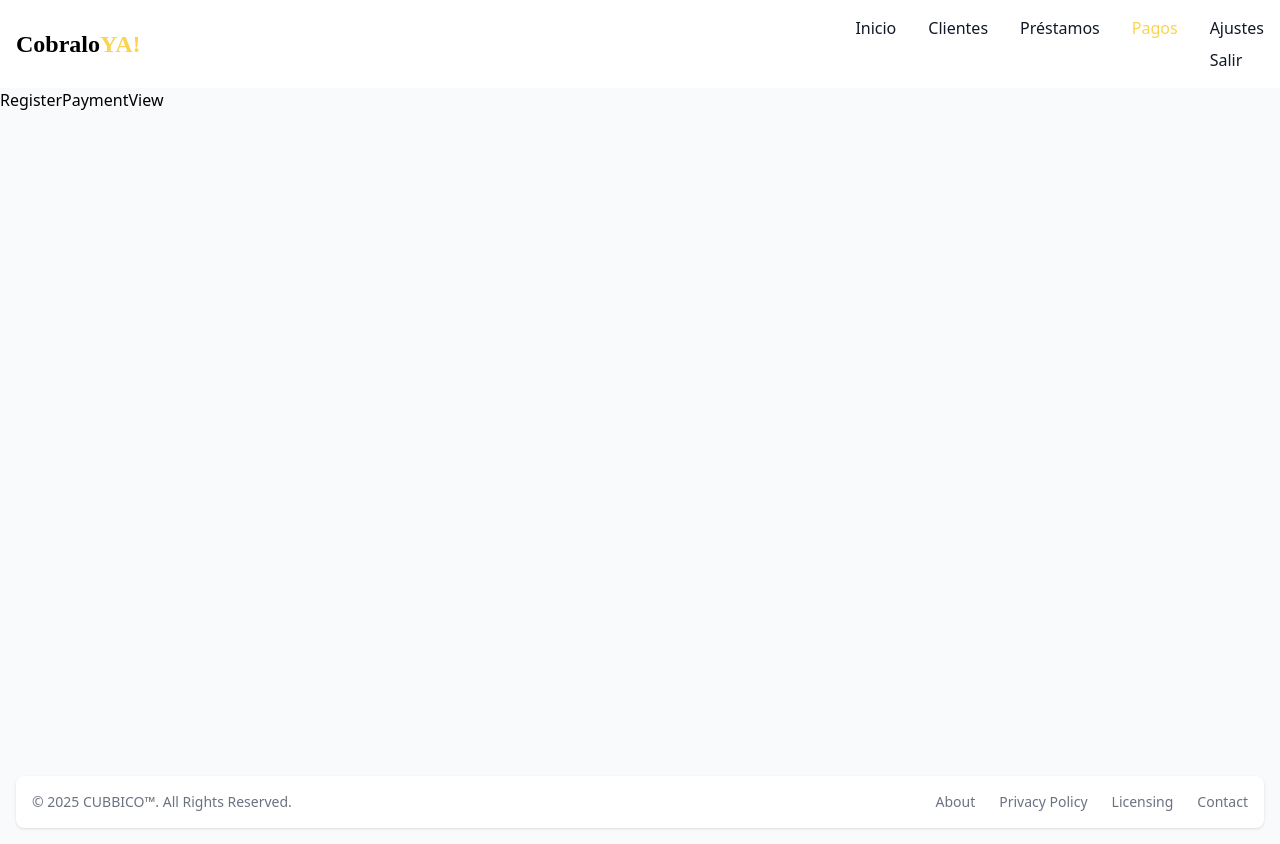
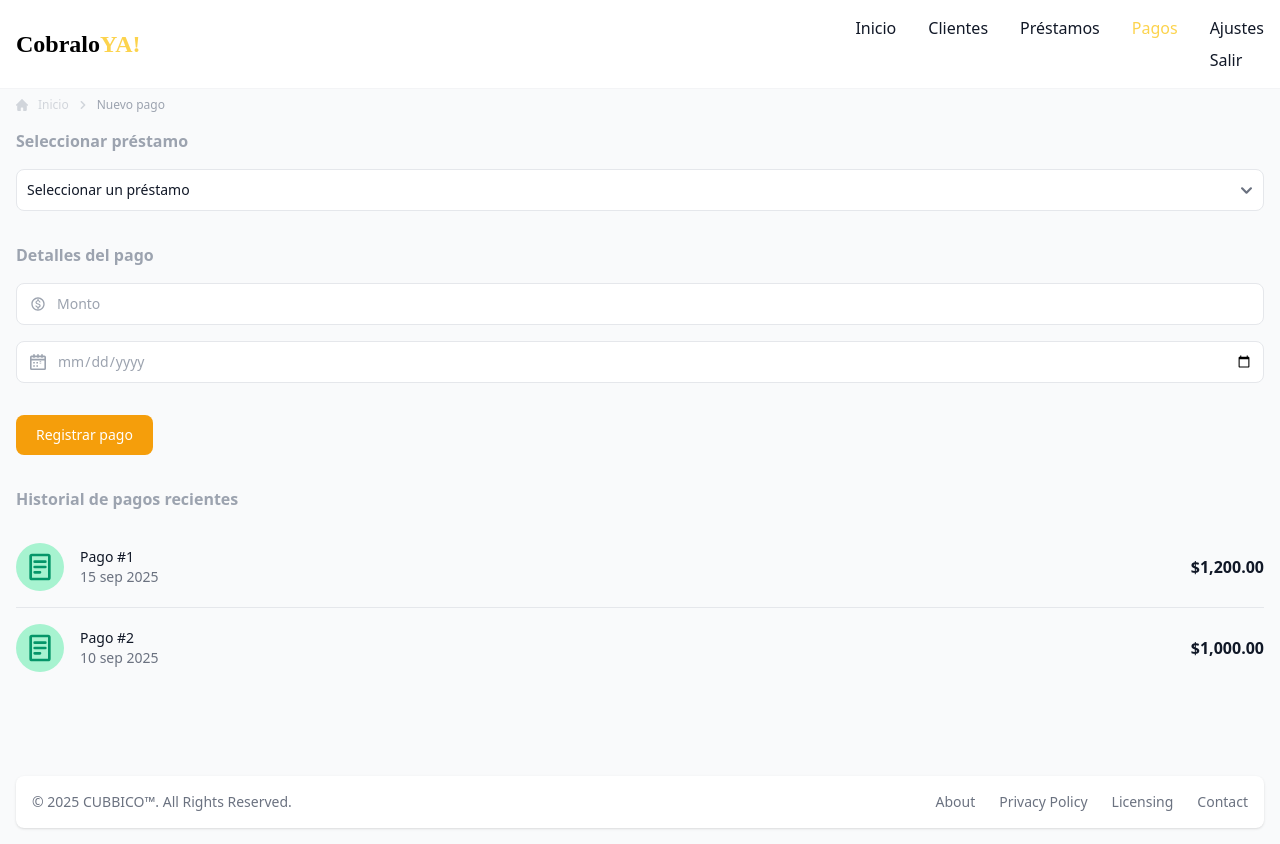
Before and after one commit to jhofrandev/cobraloya-frontend, a React (Vite) app: page /payment/register in a window 1280 px wide. Built offline with nearby package versions, Linux system fonts and the light colour scheme; a web font is replaced by a local one.

Commit message:
feat(payment): implement register payment view with form and history
refactor(loan): clean up layout structure in loans view

```diff
--- a/src/views/loan/LoansView.tsx
+++ b/src/views/loan/LoansView.tsx
@@ -12,7 +12,6 @@ export default function LoansView() {
 
   return (
     <>
-      <div>
       <Breadcrumb className="bg-white border-t border-t-gray-100 pt-2 pb-4 dark:bg-gray-900">
         <li aria-current="page">
           <div className="flex items-center">
@@ -184,7 +183,6 @@ export default function LoansView() {
           </div>
         </div>
       </TabsLoans>
-      </div>
     </>
   );
 }
--- a/src/views/payment/RegisterPaymentView.tsx
+++ b/src/views/payment/RegisterPaymentView.tsx
@@ -1,3 +1,166 @@
+import Breadcrumb from "../../components/Breadcrumb";
+import { formatCurrency } from "../../utils/utils";
+
 export default function RegisterPaymentView() {
-  return <div>RegisterPaymentView</div>;
+  return (
+    <>
+      <Breadcrumb className="border-t border-t-gray-100 pt-2 pb-4 dark:bg-gray-900">
+        <li aria-current="page">
+          <div className="flex items-center">
+            <svg
+              className="rtl:rotate-180 w-2 h-2 text-gray-300 mx-0.5"
+              aria-hidden="true"
+              xmlns="http://www.w3.org/2000/svg"
+              fill="none"
+              viewBox="0 0 6 10"
+            >
+              <path
+                stroke="currentColor"
+                strokeLinecap="round"
+                strokeLinejoin="round"
+                strokeWidth="2"
+                d="m1 9 4-4-4-4"
+              />
+            </svg>
+            <span className="ms-1 text-xs font-medium text-gray-400 md:ms-2 dark:text-gray-400">
+              Nuevo pago
+            </span>
+          </div>
+        </li>
+      </Breadcrumb>
+
+      <form className="px-4 mb-8">
+        <div className="mb-8">
+          <label
+            htmlFor="email"
+            className="block mb-4 text-medium font-bold text-gray-400 dark:text-white"
+          >
+            Seleccionar préstamo
+          </label>
+          <select className="bg-white border border-gray-200 text-gray-900 text-sm rounded-lg focus:ring-yellow-500 focus:border-yellow-500 block w-full p-2.5 dark:bg-gray-700 dark:border-gray-600 dark:placeholder-gray-400 dark:text-white dark:focus:ring-yellow-500 dark:focus:border-yellow-500">
+            <option selected>Seleccionar un préstamo</option>
+            <option value="">Thomas</option>
+            <option value="US">Miguel Vega</option>
+            <option value="CA">Fernando</option>
+            <option value="FR">Jose</option>
+          </select>
+        </div>
+        <div className="mb-5">
+          <label
+            htmlFor=""
+            className="block mb-4 text-medium font-bold text-gray-400 dark:text-white"
+          >
+            Detalles del pago
+          </label>
+          <div className="relative mb-4">
+            <div className="absolute inset-y-0 start-0 flex items-center ps-3.5 pointer-events-none">
+              <svg
+                className="w-4 h-4 text-gray-400 dark:text-gray-400"
+                aria-hidden="true"
+                xmlns="http://www.w3.org/2000/svg"
+                fill="currentColor"
+                viewBox="0 0 24 24"
+              >
+                <path d="M12 2C6.48 2 2 6.48 2 12s4.48 10 10 10 10-4.48 10-10S17.52 2 12 2zm0 18c-4.41 0-8-3.59-8-8s3.59-8 8-8 8 3.59 8 8-3.59 8-8 8zm.31-8.86c-1.77-.45-2.34-.94-2.34-1.67 0-.84.79-1.43 2.1-1.43 1.38 0 1.9.66 1.94 1.64h1.71c-.05-1.34-.87-2.57-2.49-2.97V5H10.9v1.69c-1.51.32-2.72 1.3-2.72 2.81 0 1.79 1.49 2.69 3.66 3.21 1.95.46 2.34 1.15 2.34 1.87 0 .53-.39 1.39-2.1 1.39-1.6 0-2.23-.72-2.32-1.64H8.04c.1 1.7 1.36 2.66 2.86 2.97V19h2.34v-1.67c1.52-.29 2.72-1.16 2.73-2.77-.01-2.2-1.9-2.96-3.66-3.42z" />
+              </svg>
+            </div>
+            <input
+              type="text"
+              id="input-group-1"
+              className="bg-white border border-gray-200 text-gray-400 text-sm rounded-lg focus:ring-yellow-500 focus:border-yellow-500 block w-full ps-10 p-2.5 placeholder-gray-400  dark:bg-gray-700 dark:border-gray-600 dark:placeholder-gray-400 dark:text-white dark:focus:ring-yellow-500 dark:focus:border-yellow-500"
+              placeholder="Monto"
+            />
+          </div>
+          <div className="relative mb-8">
+            <div className="absolute inset-y-0 start-0 flex items-center ps-3.5 pointer-events-none">
+              <svg
+                className="w-4 h-4 text-gray-400 dark:text-gray-400"
+                aria-hidden="true"
+                xmlns="http://www.w3.org/2000/svg"
+                fill="currentColor"
+                viewBox="0 0 20 20"
+              >
+                <path d="M6 1a1 1 0 0 0-2 0h2ZM4 4a1 1 0 0 0 2 0H4Zm7-3a1 1 0 1 0-2 0h2ZM9 4a1 1 0 1 0 2 0H9Zm7-3a1 1 0 1 0-2 0h2Zm-2 3a1 1 0 1 0 2 0h-2ZM1 6a1 1 0 0 0 0 2V6Zm18 2a1 1 0 1 0 0-2v2ZM5 11v-1H4v1h1Zm0 .01H4v1h1v-1Zm.01 0v1h1v-1h-1Zm0-.01h1v-1h-1v1ZM9 11v-1H8v1h1Zm0 .01H8v1h1v-1Zm.01 0v1h1v-1h-1Zm0-.01h1v-1h-1v1Zm4-.01v1h1v-1h-1Zm0-1h1V9h-1v1Zm-.01 0V9h-1v1h1Zm0 1h-1v1h1v-1ZM9 15v-1H8v1h1Zm0 .01H8v1h1v-1Zm.01 0v1h1v-1h-1Zm0-.01h1v-1h-1v1ZM5 15v-1H4v1h1Zm0 .01H4v1h1v-1Zm.01 0v1h1v-1h-1Zm0-.01h1v-1h-1v1ZM2 4h16V2H2v2Zm16 0h2a2 2 0 0 0-2-2v2Zm0 0v14h2V4h-2Zm0 14v2a2 2 0 0 0 2-2h-2Zm0 0H2v2h16v-2ZM2 18H0a2 2 0 0 0 2 2v-2Zm0 0V4H0v14h2ZM2 4V2a2 2 0 0 0-2 2h2Zm2-3v3h2V1H4Zm5 0v3h2V1H9Zm5 0v3h2V1h-2ZM1 8h18V6H1v2Zm3 3v.01h2V11H4Zm1 1.01h.01v-2H5v2Zm1.01-1V11h-2v.01h2Zm-1-1.01H5v2h.01v-2ZM8 11v.01h2V11H8Zm1 1.01h.01v-2H9v2Zm1.01-1V11h-2v.01h2Zm-1-1.01H9v2h.01v-2Zm4-.01v.01h2v-.01h-2Zm1-1h.01v2H14v-2Zm-.99 1h-.01v2h.01v-2Zm-1 1.01h.01v-2H12v2ZM8 15v.01h2V15H8Zm1 1.01h.01v-2H9v2Zm1.01-1V15h-2v.01h2Zm-1-1.01H9v2h.01v-2ZM4 15v.01h2V15H4Zm1 1.01h.01v-2H5v2Zm1.01-1V15h-2v.01h2Zm-1-1.01H5v2h.01v-2Z" />
+              </svg>
+            </div>
+            <input
+              type="date"
+              id="input-group-1"
+              className="bg-white border border-gray-200 text-gray-400 text-sm rounded-lg focus:ring-yellow-500 focus:border-yellow-500 block w-full ps-10 p-2.5 placeholder-gray-400  dark:bg-gray-700 dark:border-gray-600 dark:placeholder-gray-400 dark:text-white dark:focus:ring-yellow-500 dark:focus:border-yellow-500"
+              placeholder="Monto"
+            />
+          </div>
+        </div>
+        <button
+          type="submit"
+          className="text-white bg-yellow-500 hover:bg-yellow-800 focus:ring-4 focus:outline-none focus:ring-yellow-300 font-medium rounded-lg text-sm w-full sm:w-auto px-5 py-2.5 text-center dark:bg-yellow-500 dark:hover:bg-yellow-800 dark:focus:ring-yellow-300"
+        >
+          Registrar pago
+        </button>
+      </form>
+      <p className="mb-4 mx-4 text-medium font-bold text-gray-400 dark:text-white">
+        Historial de pagos recientes
+      </p>
+
+      <div className="flow-root mx-4">
+        <ul
+          role="list"
+          className="divide-y divide-gray-200 dark:divide-gray-700"
+        >
+          <li className="py-3 sm:py-4">
+            <div className="flex items-center">
+              <div className="shrink-0 rounded-full bg-green-200 p-2">
+                <svg
+                  className="w-8 h-8 text-green-600"
+                  aria-hidden="true"
+                  xmlns="http://www.w3.org/2000/svg"
+                  fill="currentColor"
+                  viewBox="0 0 24 24"
+                >
+                  <path d="M6 2a2 2 0 0 0-2 2v16a2 2 0 0 0 2 2h12a2 2 0 0 0 2-2V4a2 2 0 0 0-2-2H6zm0 2h12v16H6V4zm2 3a1 1 0 0 0 0 2h8a1 1 0 1 0 0-2H8zm0 4a1 1 0 0 0 0 2h8a1 1 0 1 0 0-2H8zm0 4a1 1 0 0 0 0 2h4a1 1 0 1 0 0-2H8z" />
+                </svg>
+              </div>
+              <div className="flex-1 min-w-0 ms-4">
+                <p className="text-sm font-medium text-gray-900 truncate dark:text-white">
+                  Pago #1
+                </p>
+                <p className="text-sm text-gray-500 truncate dark:text-gray-400">
+                  15 sep 2025
+                </p>
+              </div>
+              <div className="inline-flex items-center text-base font-semibold text-gray-900 dark:text-white">
+                {formatCurrency(1200)}
+              </div>
+            </div>
+          </li>
+          <li className="py-3 sm:py-4">
+            <div className="flex items-center">
+              <div className="shrink-0 rounded-full bg-green-200 p-2">
+                <svg
+                  className="w-8 h-8 text-green-600"
+                  aria-hidden="true"
+                  xmlns="http://www.w3.org/2000/svg"
+                  fill="currentColor"
+                  viewBox="0 0 24 24"
+                >
+                  <path d="M6 2a2 2 0 0 0-2 2v16a2 2 0 0 0 2 2h12a2 2 0 0 0 2-2V4a2 2 0 0 0-2-2H6zm0 2h12v16H6V4zm2 3a1 1 0 0 0 0 2h8a1 1 0 1 0 0-2H8zm0 4a1 1 0 0 0 0 2h8a1 1 0 1 0 0-2H8zm0 4a1 1 0 0 0 0 2h4a1 1 0 1 0 0-2H8z" />
+                </svg>
+              </div>
+              <div className="flex-1 min-w-0 ms-4">
+                <p className="text-sm font-medium text-gray-900 truncate dark:text-white">
+                  Pago #2
+                </p>
+                <p className="text-sm text-gray-500 truncate dark:text-gray-400">
+                  10 sep 2025
+                </p>
+              </div>
+              <div className="inline-flex items-center text-base font-semibold text-gray-900 dark:text-white">
+                {formatCurrency(1000)}
+              </div>
+            </div>
+          </li>
+        </ul>
+      </div>
+    </>
+  );
 }
```
Lines whose indentation alone changed are shown as unchanged.
